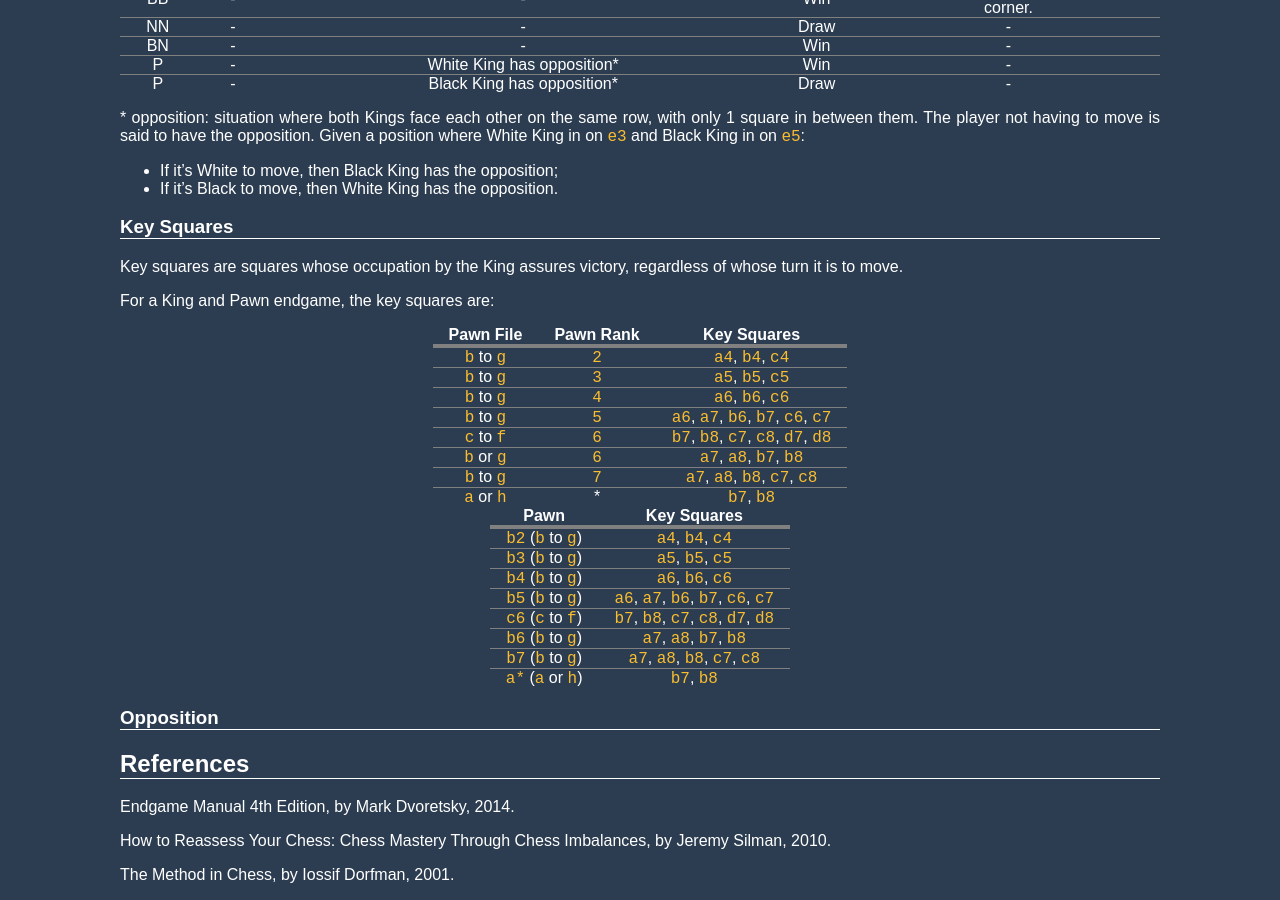
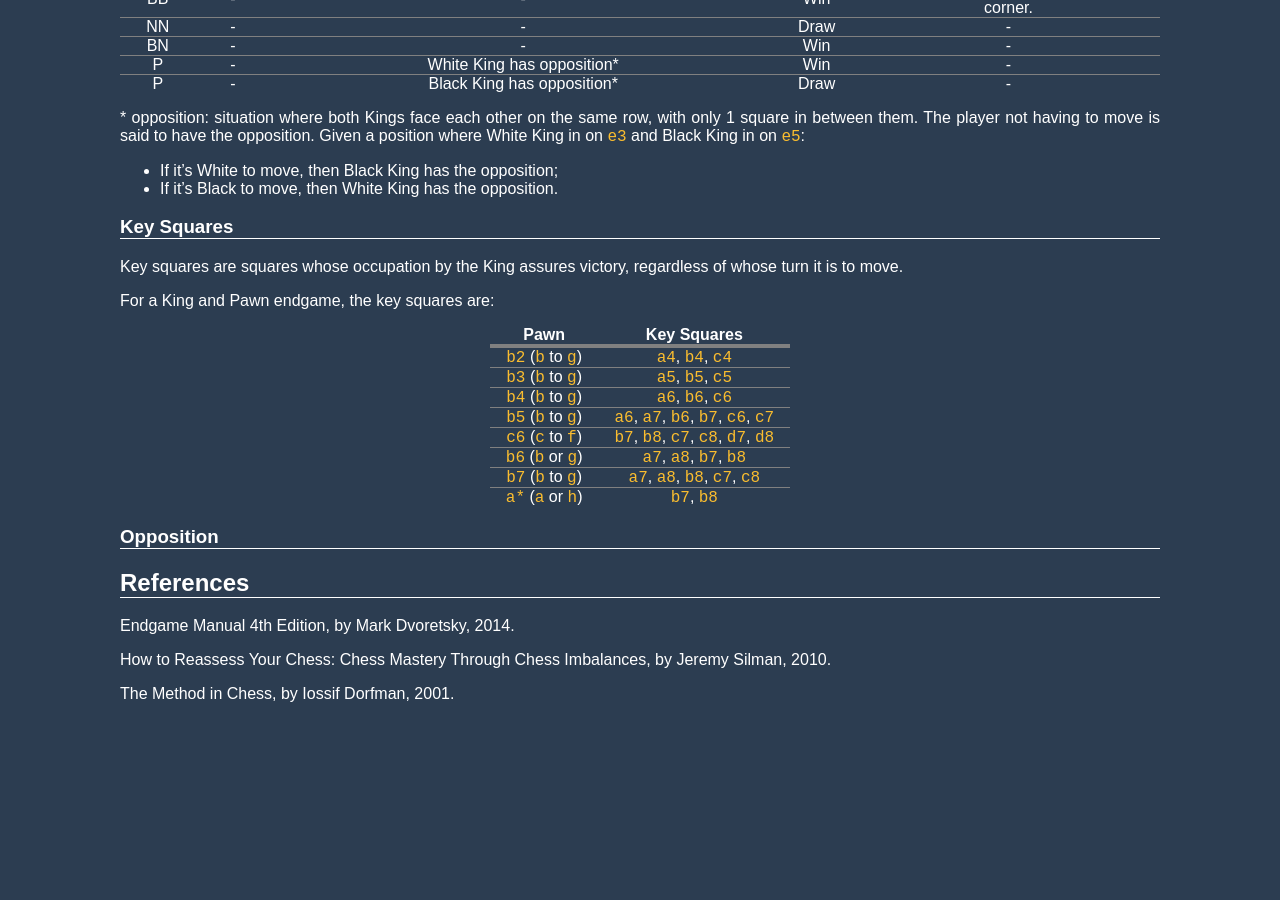
Before and after one commit to brunoroque06/brunoroque06.github.io, a Jekyll site: the page built from _pages/chess-fundamentals.md, in a window 1280 px wide and 900 px high, scrolled down 3066 px. Built offline with Jekyll 4.4.1, drawn with Linux system fonts in a browser that asks for light colours; our own code applies the rules of GitHub Pages for plain Markdown files; after the commit the page ends 3785 px from its top, so only the background shows below that.

Commit message:
Fix key squares

```diff
--- a/_pages/chess-fundamentals.md
+++ b/_pages/chess-fundamentals.md
@@ -138,17 +138,6 @@ Key squares are squares whose occupation by the King assures victory, regardless
 
 For a King and Pawn endgame, the key squares are:
 
-| Pawn File  | Pawn Rank |            Key Squares             |
-| :--------: | :-------: | :--------------------------------: |
-| `b` to `g` |    `2`    |          `a4`, `b4`, `c4`          |
-| `b` to `g` |    `3`    |          `a5`, `b5`, `c5`          |
-| `b` to `g` |    `4`    |          `a6`, `b6`, `c6`          |
-| `b` to `g` |    `5`    | `a6`, `a7`, `b6`, `b7`, `c6`, `c7` |
-| `c` to `f` |    `6`    | `b7`, `b8`, `c7`, `c8`, `d7`, `d8` |
-| `b` or `g` |    `6`    |       `a7`, `a8`, `b7`, `b8`       |
-| `b` to `g` |    `7`    |    `a7`, `a8`, `b8`, `c7`, `c8`    |
-| `a` or `h` |    \*     |             `b7`, `b8`             |
-
 |       Pawn        |            Key Squares             |
 | :---------------: | :--------------------------------: |
 | `b2` (`b` to `g`) |          `a4`, `b4`, `c4`          |
@@ -156,7 +145,7 @@ For a King and Pawn endgame, the key squares are:
 | `b4` (`b` to `g`) |          `a6`, `b6`, `c6`          |
 | `b5` (`b` to `g`) | `a6`, `a7`, `b6`, `b7`, `c6`, `c7` |
 | `c6` (`c` to `f`) | `b7`, `b8`, `c7`, `c8`, `d7`, `d8` |
-| `b6` (`b` to `g`) |       `a7`, `a8`, `b7`, `b8`       |
+| `b6` (`b` or `g`) |       `a7`, `a8`, `b7`, `b8`       |
 | `b7` (`b` to `g`) |    `a7`, `a8`, `b8`, `c7`, `c8`    |
 | `a*` (`a` or `h`) |             `b7`, `b8`             |
 
```
